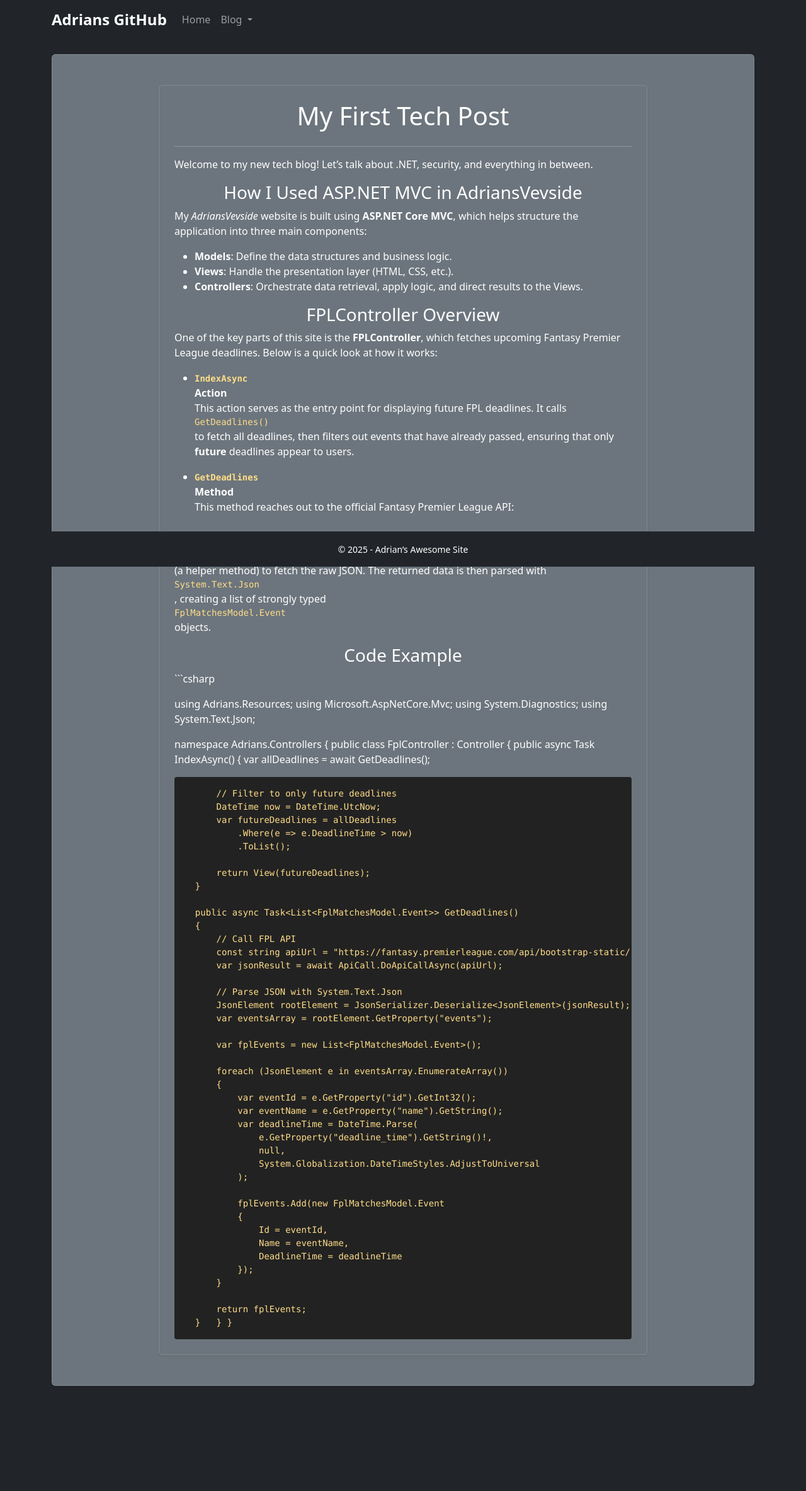
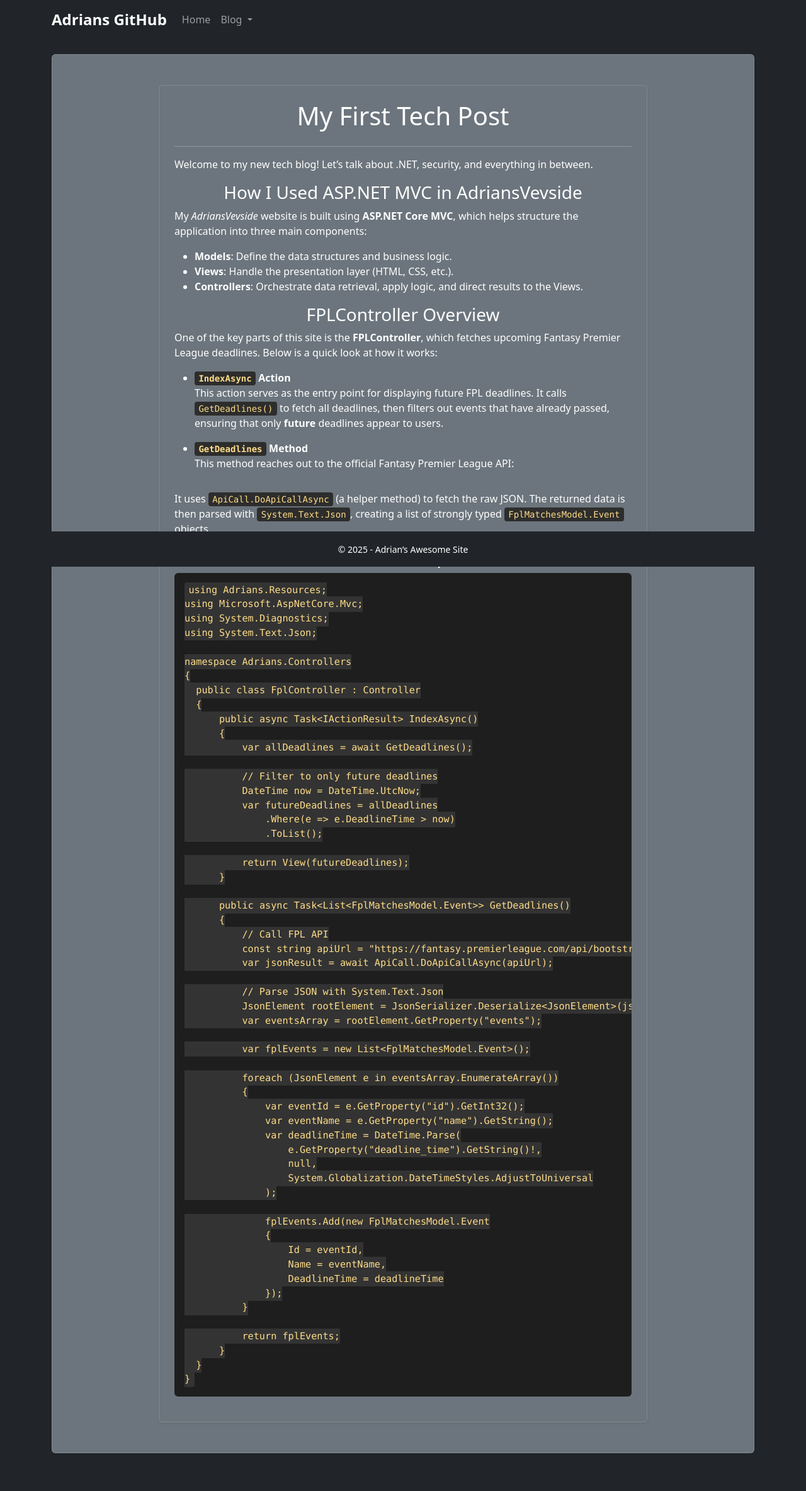
Before and after one commit to Vigdals/AdriansVevside, a Jekyll site: the page built from docs/_posts/2025-02-20-my-first-post.md, in a window 1280 px wide. Shown: the whole page at 63% size. Built offline with Jekyll 4.4.1, drawn with Linux system fonts in a browser that asks for light colours; before the commit the page ends 2261 px from its top, so only the background shows below that.

Commit message:
improved code visibility quality i think

````diff
--- a/docs/_layouts/default.html
+++ b/docs/_layouts/default.html
@@ -42,22 +42,26 @@
         text-align: left;
       }
 
-      /* Code blocks: left-aligned, dark background, slightly lighter text */
-      .markdown-body pre,
-      .markdown-body code {
-        text-align: left;
-        margin: 0 auto;
-        display: block;
+      /* 🔥 Dark Theme for Code Blocks */
+      .markdown-body pre {
+        background-color: #1e1e1e; /* Dark mode (VS Code theme) */
+        color: #ffffff; /* White text */
+        padding: 1rem;
+        border-radius: 6px;
+        overflow-x: auto; /* Prevents breaking on long lines */
+        font-size: 0.95em; /* Slightly smaller font */
       }
 
-      .markdown-body pre {
-        background-color: #222;
-        padding: 1rem;
+      .markdown-body code {
+        color: #ffdd88; /* Yellow highlight */
+        background-color: #333; /* Dark inline code */
+        padding: 0.2rem 0.4rem;
         border-radius: 4px;
       }
 
-      .markdown-body code {
-        color: #ffdd88; /* highlight code text */
+      /* Inline code should be distinct from block code */
+      .markdown-body p code {
+        background-color: #2d2d2d;
       }
     </style>
   </head>
--- a/docs/_posts/2025-02-20-my-first-post.md
+++ b/docs/_posts/2025-02-20-my-first-post.md
@@ -29,7 +29,6 @@ It uses `ApiCall.DoApiCallAsync` (a helper method) to fetch the raw JSON. The re
 ### Code Example
 
 ```csharp
-
 using Adrians.Resources;
 using Microsoft.AspNetCore.Mvc;
 using System.Diagnostics;
@@ -86,3 +85,4 @@ namespace Adrians.Controllers
       }
   }
 }
+```
````
